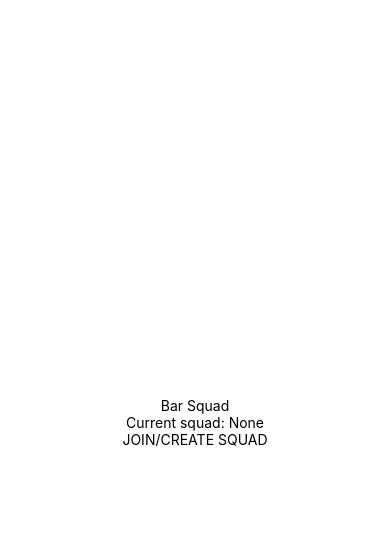
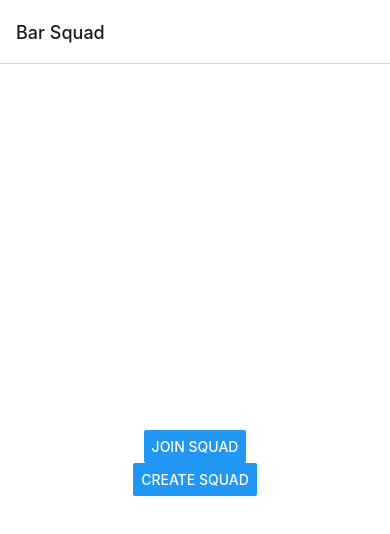
Before and after one commit to knut-egil/barsquad-app, a React Native app: screen /Home in a window 390 px wide. Shown: the top 534 px of the page. Built offline with nearby package versions, Linux system fonts and the light colour scheme.

Commit message:
Add basic homescreen w navigation

```diff
--- a/App.tsx
+++ b/App.tsx
@@ -3,6 +3,12 @@ import { useContext, useState } from "react";
 import { StyleSheet, Text, View } from "react-native";
 import SquadContext from "./contexts/squad-context";
 import { BarSquad } from "./controller/squad-session";
+
+import { NavigationContainer } from "@react-navigation/native";
+import { createNativeStackNavigator } from "@react-navigation/native-stack";
+import HomeScreen from "./views/home-screen";
+
+const Stack = createNativeStackNavigator();
 
 export default function App() {
   //#region Squad context
@@ -19,23 +25,15 @@ export default function App() {
 
   return (
     <SquadContext.Provider value={{ squad, joinSquad }}>
-      <View style={styles.container}>
-        <Text>Bar Squad</Text>
-        <Text>Current squad: {squad?.name ?? "None"}</Text>
-
-        {/* If no active squad, show join/create squad view */}
-        {squad ? (
-          <>
-            <Text>LEAVE SQUAD</Text>
-          </>
-        ) : (
-          <>
-            <Text>JOIN/CREATE SQUAD</Text>
-          </>
-        )}
-
-        <StatusBar style="auto" />
-      </View>
+      <NavigationContainer>
+        <Stack.Navigator>
+          <Stack.Screen
+            name={"Home"}
+            component={HomeScreen}
+            options={{ title: "Bar Squad" }}
+          />
+        </Stack.Navigator>
+      </NavigationContainer>
     </SquadContext.Provider>
   );
 }
--- a/package.json
+++ b/package.json
@@ -9,11 +9,15 @@
     "web": "expo start --web"
   },
   "dependencies": {
+    "@react-navigation/native": "^6.1.10",
+    "@react-navigation/native-stack": "^6.9.18",
     "expo": "~50.0.6",
     "expo-status-bar": "~1.11.1",
     "react": "18.2.0",
     "react-native": "0.73.4",
     "react-native-maps": "^1.10.2",
+    "react-native-safe-area-context": "4.8.2",
+    "react-native-screens": "~3.29.0",
     "socket.io-client": "^4.7.4"
   },
   "devDependencies": {
--- /dev/null
+++ b/views/home-screen.tsx
@@ -0,0 +1,14 @@
+import { StyleSheet, Text, View } from "react-native";
+
+import { useNavigation } from "@react-navigation/native";
+import SquadSetup from "./squad-setup";
+
+export default function HomeScreen() {
+  const navigation = useNavigation();
+
+  return (
+    <>
+      <SquadSetup></SquadSetup>
+    </>
+  );
+}
--- a/views/squad-setup.tsx
+++ b/views/squad-setup.tsx
@@ -1,10 +1,20 @@
 import { StatusBar } from "expo-status-bar";
-import { StyleSheet, Text, View } from "react-native";
+import { useContext } from "react";
+import { Button, StyleSheet, Text, TextInput, View } from "react-native";
+import SquadContext from "../contexts/squad-context";
+import { BarSquad } from "../controller/squad-session";
 
 export default function SquadSetup() {
+  const { squad, joinSquad } = useContext<BarSquad.SquadContext>(SquadContext);
+
   return (
     <View style={styles.container}>
-      <Text>Open up App.tsx to start working on your app!</Text>
+      <>
+        <TextInput id="squad-code-input"></TextInput>
+        <Button title={"Join Squad"}></Button>
+      </>
+      <Button title={"Create Squad"}></Button>
+
       <StatusBar style="auto" />
     </View>
   );
```
Also changed, not shown: 1 other file (tests, documents, lock files or other folders).
